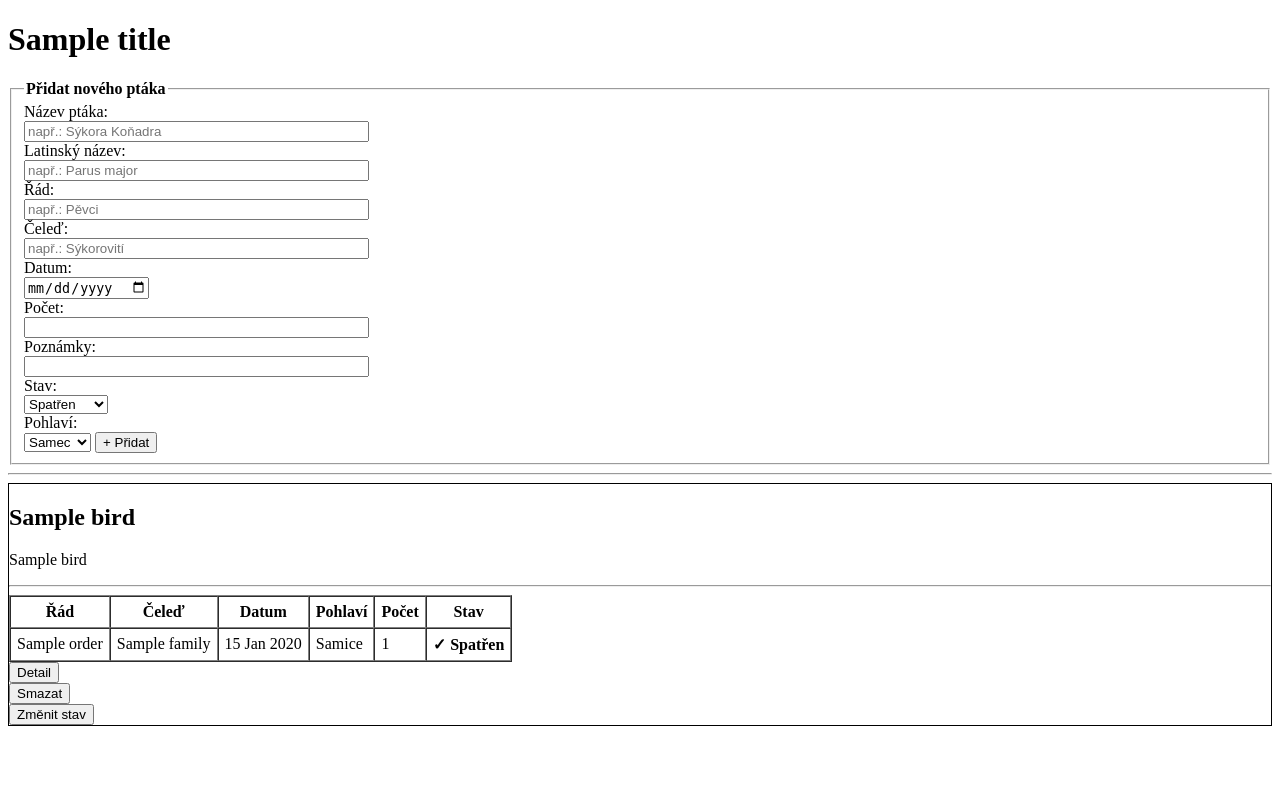
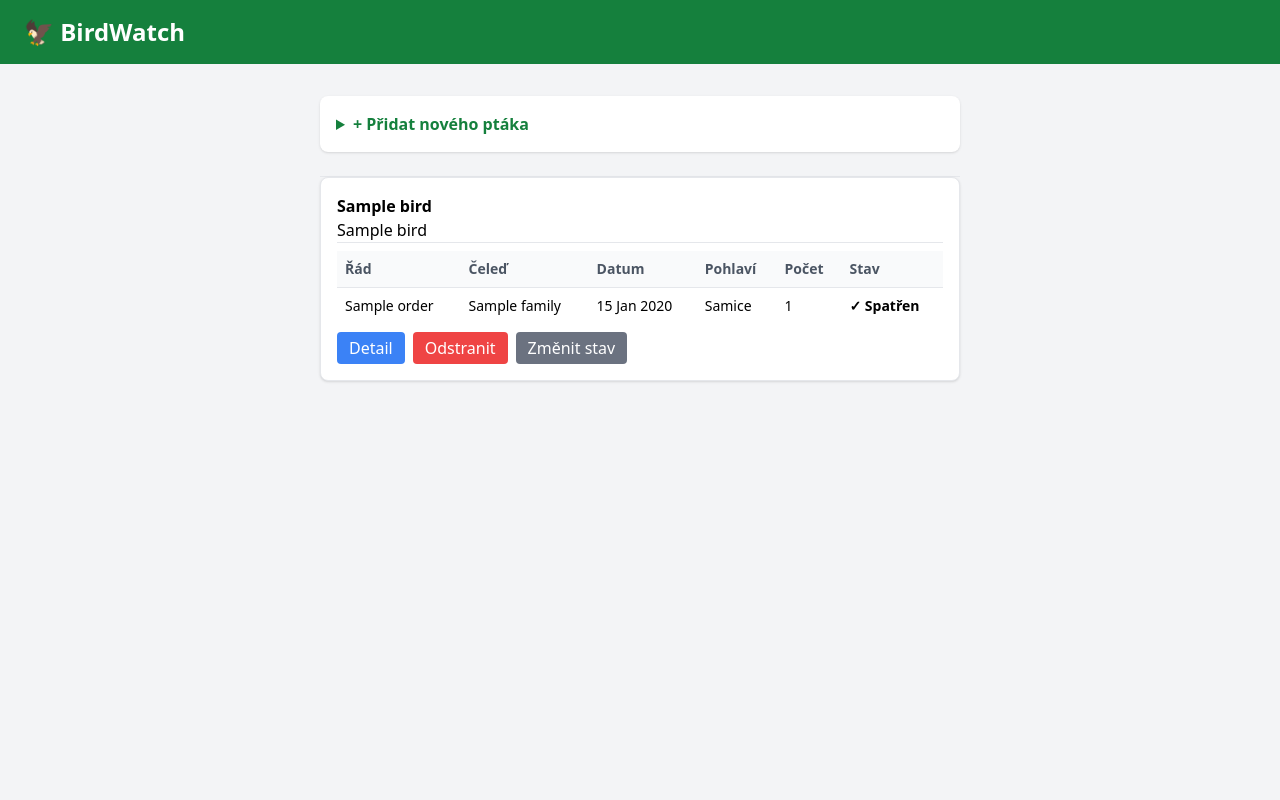
Before and after one commit to Mikulas-code/birdwatch, a Node project: template src/views/index.ejs in a window 1280 px wide. Run offline with Node 20 templates, Linux system fonts and the light colour scheme; the template is opened without the code that fills it: most values are stand-ins (such as "Sample title", 1, 10 or a date in 2020); some libraries are stand-ins or nearby versions.

Commit message:
feat: pridany styly s tailwindem

```diff
--- a/src/views/index.ejs
+++ b/src/views/index.ejs
@@ -1,109 +1,138 @@
 <!DOCTYPE html>
 <html lang='en'>
 
-<head>
-    <meta charset='utf-8'>
-    <meta name='viewport' content='width=device-width, initial-scale=1'>
-    <title>BirdWatch</title>
-</head>
+<%- include('partials/head') %>
 
-<body>
-    <h1>
-        <%= title %>
-    </h1>
-    <fieldset>
+    <body class="bg-gray-100 min-h-screen">
+        <nav class="bg-green-700 text-white px-6 py-4 mb-8">
+            <h1 class="text-2xl font-bold">🦅 BirdWatch</h1>
+        </nav>
+        <main class="max-w-2xl mx-auto px-4">
+            <details class="bg-white rounded-lg shadow p-4 mb-6">
+                <summary class="cursor-pointer font-semibold text-green-700">
+                    + Přidat nového ptáka
+                </summary>
+                <div class="mt-4">
+
                     <legend><strong>Přidat nového ptáka</strong></legend>
-        <form method="post" action="/add-bird">
-            <label>Název ptáka:</label>
+                    <form method="post" action="/add-bird" class="mt-4 flex flex-col gap-3">
+                        <div>
+                            <label class="text-sm font-medium text-gray-700">Název ptáka</label>
+                            <input name="name" placeholder="např.: Sýkora Koňadra"
+                                class="w-full border border-gray-300 rounded px-3 py-2 mt-1 text-sm" />
+                        </div>
+                        <div>
+                            <label class="text-sm font-medium text-gray-700">Latinský název</label>
+                            <input name="latinName" placeholder="např.: Parus major"
+                                class="w-full border border-gray-300 rounded px-3 py-2 mt-1 text-sm" />
+                        </div>
+
+                        <div>
+                            <label class="text-sm font-medium text-gray-700">Řád</label>
+                            <input name="order" size="40" placeholder="např.: Pěvci"
+                                class="w-full border border-gray-300 rounded px-3 py-2 mt-1 text-sm" />
+                        </div>
+
+                        <div>
+                            <label class="text-sm font-medium text-gray-700">Čeleď</label>
+                            <input name="family" size="40" placeholder="např.: Sýkorovití"
+                                class="w-full border border-gray-300 rounded px-3 py-2 mt-1 text-sm" />
+                        </div>
+
+                        <div>
+                            <label class="text-sm font-medium text-gray-700">Datum</label>
+                            <input type="date" name="date"
+                                class="w-full border border-gray-300 rounded px-3 py-2 mt-1 text-sm" />
+                        </div>
+
+                        <div>
+                            <label class="text-sm font-medium text-gray-700">Počet</label>
+                            <input name="count" size="40"
+                                class="w-full border border-gray-300 rounded px-3 py-2 mt-1 text-sm" />
+                        </div>
+
+                        <div>
+                            <label class="text-sm font-medium text-gray-700">Poznámky</label>
+                            <input name="notes" size="40"
+                                class="w-full border border-gray-300 rounded px-3 py-2 mt-1 text-sm" />
+                        </div>
+
+                        <div>
+                            <label class="text-sm font-medium text-gray-700">Stav</label>
                             <br />
-            <input name="name" size="40" placeholder="např.: Sýkora Koňadra" />
-            <br />
-            <label>Latinský název:</label>
-            <br />
-            <input name="latinName" size="40" placeholder="např.: Parus major" />
-            <br />
-            <label>Řád:</label>
-            <br />
-            <input name="order" size="40" placeholder="např.: Pěvci" />
-            <br />
-            <label>Čeleď:</label>
-            <br />
-            <input name="family" size="40" placeholder="např.: Sýkorovití" />
-            <br />
-            <label>Datum:</label>
-            <br />
-            <input type="date" name="date" />
-            <br />
-            <label>Počet:</label>
-            <br />
-            <input name="count" size="40" />
-            <br />
-            <label>Poznámky:</label>
-            <br />
-            <input name="notes" size="40" />
-            <br />
-            <label>Stav:</label>
-            <br />
-            <select name="seen">
+                            <select name="seen" class="w-32 border border-gray-300 rounded px-3 py-2 mt-1 text-sm">
                                 <option value=true>Spatřen</option>
                                 <option value=false>Nespatřen</option>
                             </select>
+                        </div>
+
+
+                        <div>
+                            <label class="text-sm font-medium text-gray-700">Stav</label>
                             <br />
-            <label>Pohlaví:</label>
-            <br />
-            <select name="gender">
+                            <select name="gender" class="w-32 border border-gray-300 rounded px-3 py-2 mt-1 text-sm">
                                 <option value=true>Samec</option>
                                 <option value=false>Samice</option>
                             </select>
-            <button type="submit">&#43; Přidat</button>
+                        </div>
+
+                        <button type="submit"
+                            class="bg-green-600 text-white px-4 py-2 rounded hover:bg-green-700 w-fit">
+                            + Přidat
+                        </button>
                     </form>
-    </fieldset>
+
+                </div>
+            </details>
+
 
 
             <hr />
             <% for (const bird of birds) { %>
-        <div style="border:1px solid black;">
+                <div class="bg-white rounded-lg shadow p-4 mb-8 border border-gray-200">
                     <h2>
+                        <b>
                             <%= bird.name %>
+                        </b>
                     </h2>
                     <p>
                         <%= bird.latinName %>
                     </p>
 
                     <hr />
-            <table border="1" cellpadding="6" cellspacing="0">
-                <thead>
+                    <table class="w-full text-sm mt-2">
+                        <thead class="bg-gray-50 text-gray-600">
                             <tr>
-                        <th>Řád</th>
-                        <th>Čeleď</th>
-                        <th>Datum</th>
-                        <th>Pohlaví</th>
-                        <th>Počet</th>
-                        <th>Stav</th>
+                                <th class="text-left p-2">Řád</th>
+                                <th class="text-left p-2">Čeleď</th>
+                                <th class="text-left p-2">Datum</th>
+                                <th class="text-left p-2">Pohlaví</th>
+                                <th class="text-left p-2">Počet</th>
+                                <th class="text-left p-2">Stav</th>
                             </tr>
                         </thead>
                         <tbody>
-                    <tr>
-                        <td>
+                            <tr class="border-t">
+                                <td class="p-2">
                                     <%= bird.order %>
                                 </td>
-                        <td>
+                                <td class="p-2">
                                     <%= bird.family %>
                                 </td>
-                        <td>
+                                <td class="p-2">
                                     <%= bird.date %>
                                 </td>
-                        <td>
+                                <td class="p-2">
                                     <% if (bird.gender===true) { %>
                                         Samec
                                         <% } else { %>
                                             Samice
                                             <% } %>
                                 </td>
-                        <td>
+                                <td class="p-2">
                                     <%= bird.count %>
                                 </td>
-                        <td>
+                                <td class="p-2">
                                     <% if (bird.seen) { %>
                                         <strong>&#10003; Spatřen</strong>
                                         <% } else { %>
@@ -113,17 +142,30 @@
                             </tr>
                         </tbody>
                     </table>
-            <form method="get" action="/open-edit/<%= bird.id %>" >
-                <button>Detail</button>
+
+                    <div class="flex gap-2 mt-2">
+                        <a href="/open-edit/<%= bird.id %>"
+                            class="bg-blue-500 text-white px-3 py-1 rounded hover:bg-blue-600">
+                            Detail
+                        </a>
+
+                        <form method="post" action="/remove-bird/<%= bird.id %>" class="inline">
+                            <button type="submit" class="bg-red-500 text-white px-3 py-1 rounded">
+                                Odstranit
+                            </button>
                         </form>
+                        <form method="post" action="/toggle-bird/<%= bird.id %>" class="inline">
+                            <button type="submit" class="bg-gray-500 text-white px-3 py-1 rounded">
+                                Změnit stav
+                            </button>
+                        </form>
+                    </div>
 
-            <form method="post" action="/remove-bird/<%= bird.id %>">
-                <button type="submit">Smazat</button>
-            </form>
-            <form method="post" action="/toggle-bird/<%= bird.id %>">
-                <button>Změnit stav</button>
-            </form>
+
                 </div>
                 <% } %>
 
+        </main>
+    </body>
+
 </html>
--- /dev/null
+++ b/src/views/partials/head.ejs
@@ -0,0 +1,6 @@
+<head>
+    <meta charset='utf-8'>
+    <meta name='viewport' content='width=device-width, initial-scale=1'>
+    <script src="https://cdn.tailwindcss.com"></script>
+    <title>BirdWatch</title>
+</head>
```
Also changed, not shown: index.js (+87 -62 lines), src/views/edit.ejs (+67 -49 lines), db.sqlite. Lines whose indentation alone changed are shown as unchanged.
